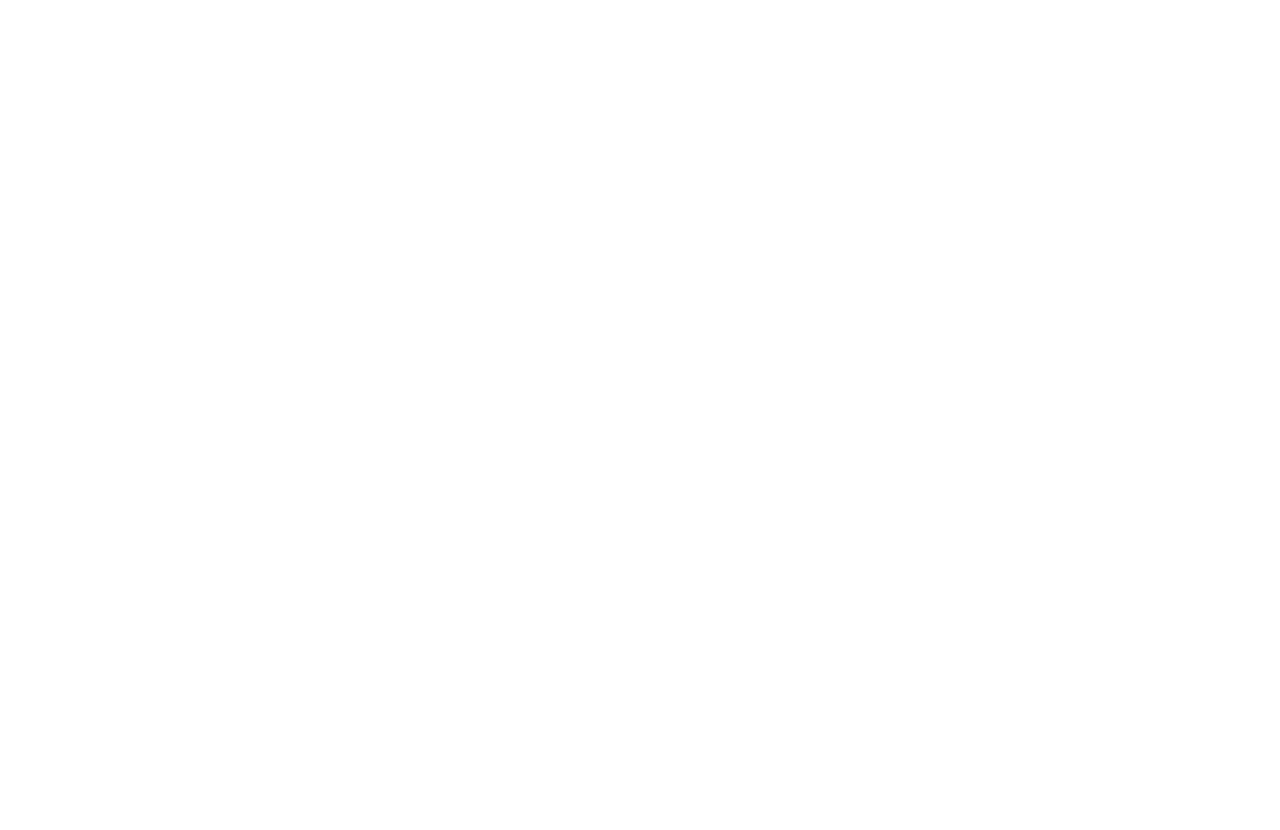
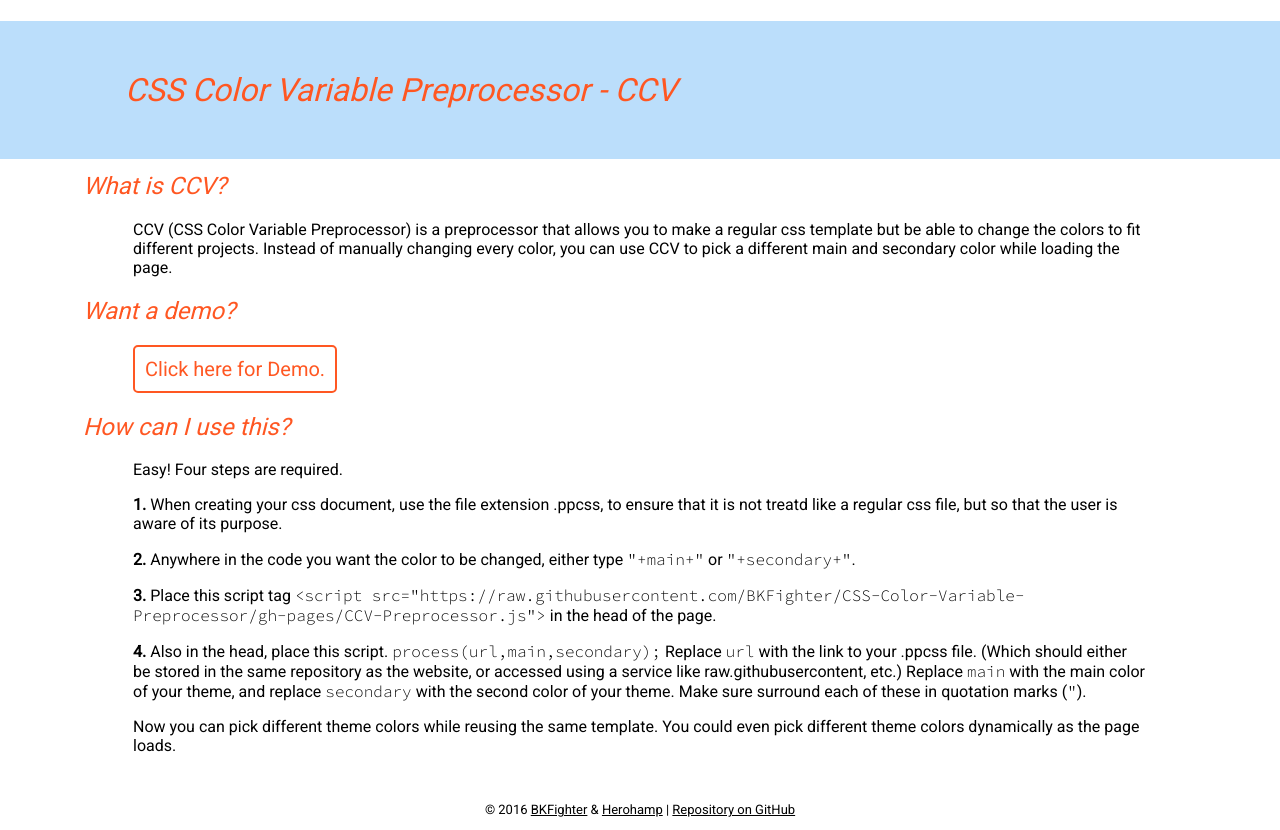
Before and after one commit to BKFighter/CSS-Color-Variable-Preprocessor, a plain HTML site: page index.html in a window 1280 px wide. Before the commit the page ends 800 px from the top, so only its background shows below. Drawn offline with Linux system fonts and the light colour scheme.

Commit message:
Update index.html

```diff
--- a/index.html
+++ b/index.html
@@ -8,7 +8,7 @@
 
     <link href="https://fonts.googleapis.com/css?family=Roboto|Source+Code+Pro:300" rel="stylesheet">
 
-    <script src="./CCV-Preprocessor.js" />
+    <script src="./CCV-Preprocessor.js"></script>
 
     <style>
 
```
